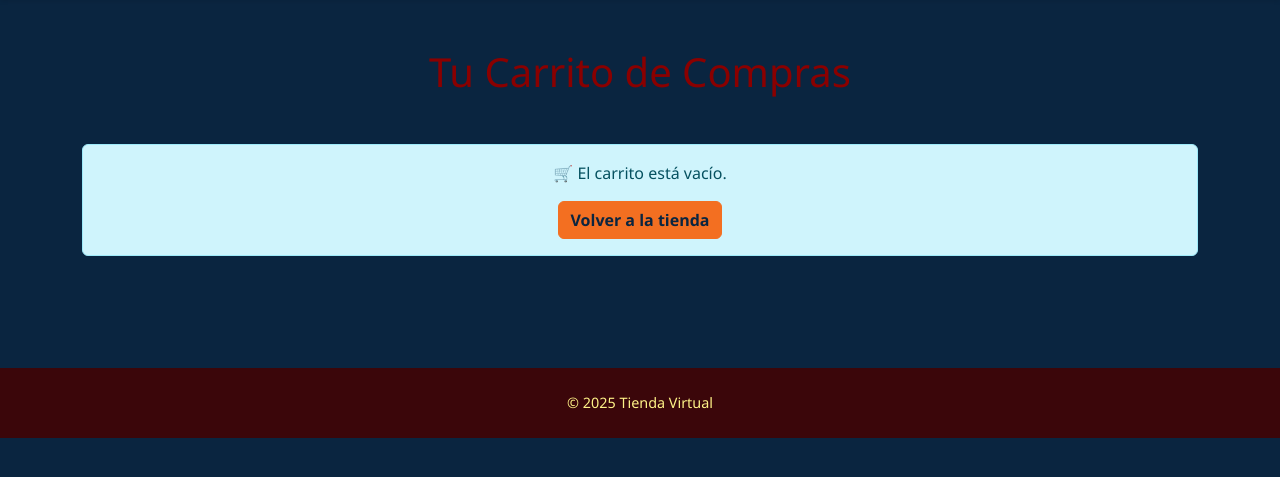
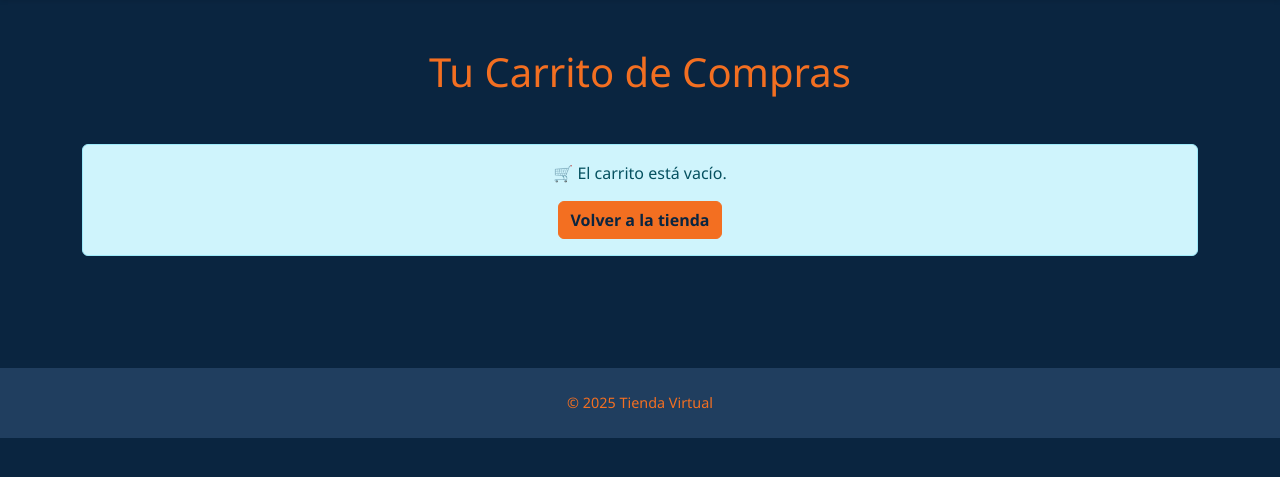
Before and after one commit to Aleja82/Tienda-PHP, a PHP site: page /app/vista/carrito.php in a window 1280 px wide. Shown: the part 58-535 px from the top of the page. Run offline with PHP 8.4, Linux system fonts and the light colour scheme.

Commit message:
Update carrito.php

```diff
--- a/app/vista/carrito.php
+++ b/app/vista/carrito.php
@@ -20,7 +20,7 @@
     </nav>
 
     <div class="container py-5">
-        <h1 class="text-center mb-5" style="color: #8A0000;">Tu Carrito de Compras</h1>
+        <h1 class="text-center mb-5" style="color: #F36F21;">Tu Carrito de Compras</h1>
 
         <?php if (empty($productosCarrito)): ?>
             <div class="alert alert-info text-center">
@@ -94,7 +94,7 @@
     </div>
 
     <!-- Footer -->
-    <footer class="text-center py-4 mt-5" style="background-color: #3B060A; color: #FFF287;">
+    <footer class="text-center py-4 mt-5" style="background-color: #203E5F; color: #F36F21;">
         <p class="mb-0">© <?= date('Y') ?> Tienda Virtual</p>
     </footer>
 
```
